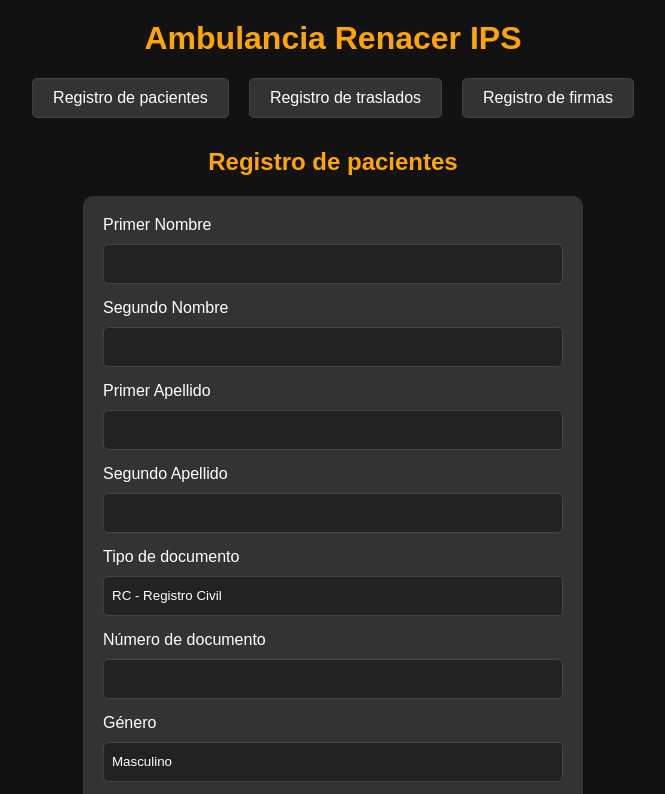
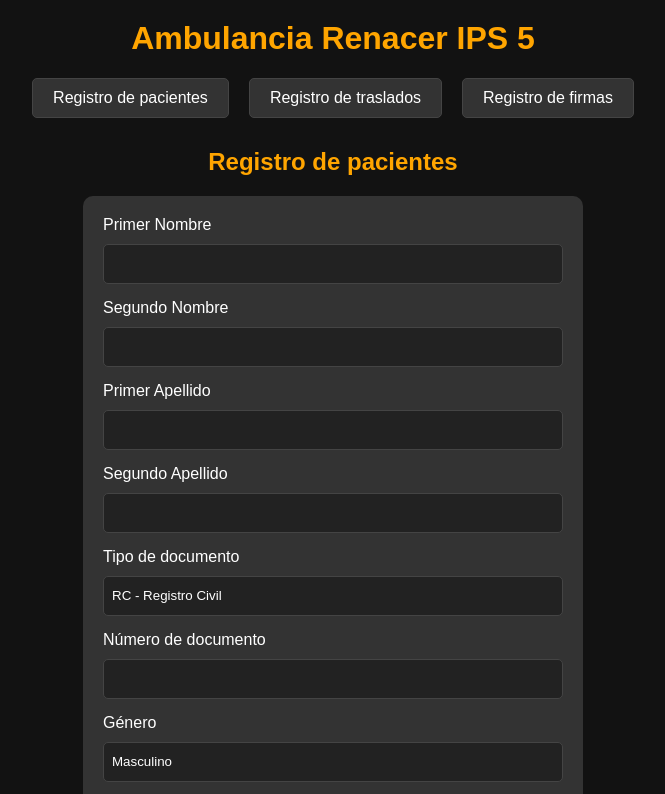
Before and after one commit to PruebaHCAmdbulance/PruebaHCAmdbulance.github.io, a plain HTML site: page index.html in a window 1280 px wide. Shown: the top 794 px of the page, without its empty margins (307-972 px from the left). Drawn offline with nearby package versions, Linux system fonts and the light colour scheme.

Commit message:
Update index.html

```diff
--- a/index.html
+++ b/index.html
@@ -182,7 +182,7 @@
     </style>
 </head>
 <body>
-    <h1>Ambulancia Renacer IPS</h1>
+    <h1>Ambulancia Renacer IPS 5</h1>
 
     <div class="tabs">
         <div class="tab" onclick="showContent('registro-pacientes')">Registro de pacientes</div>
```
